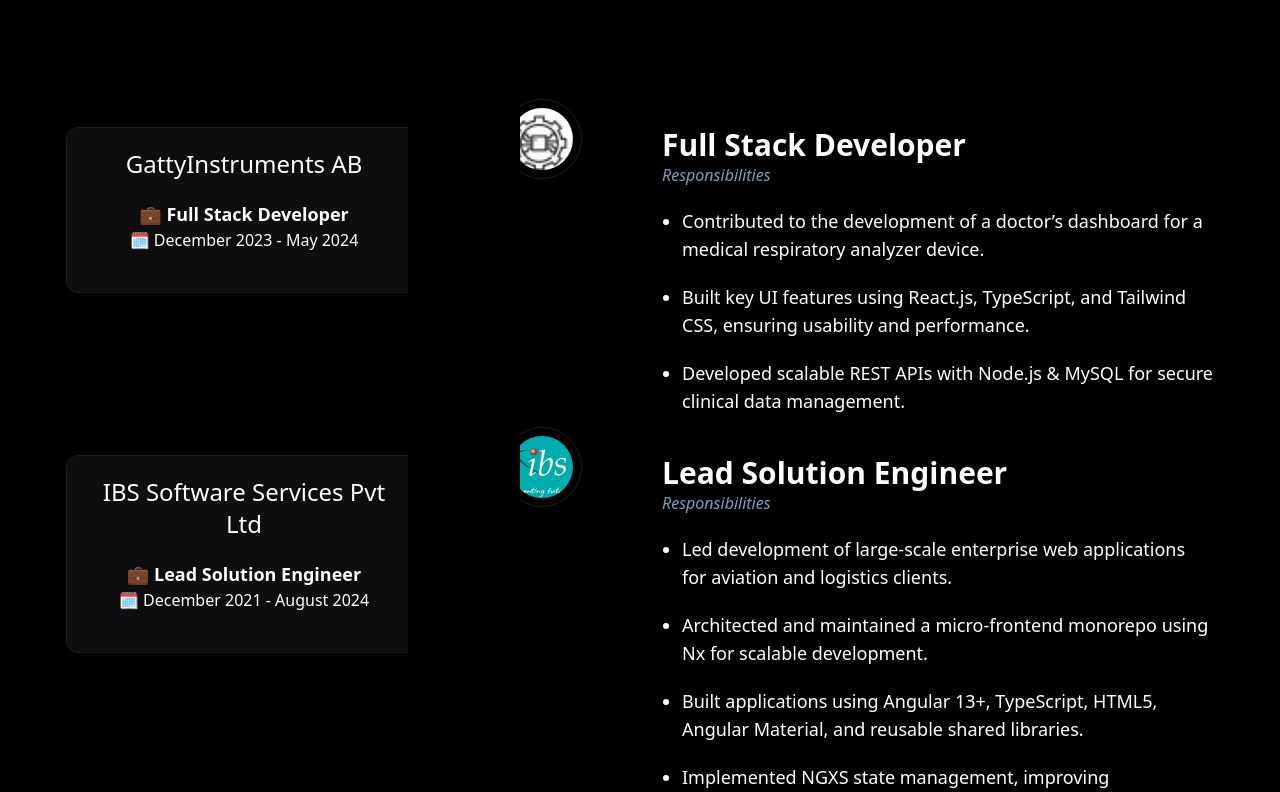
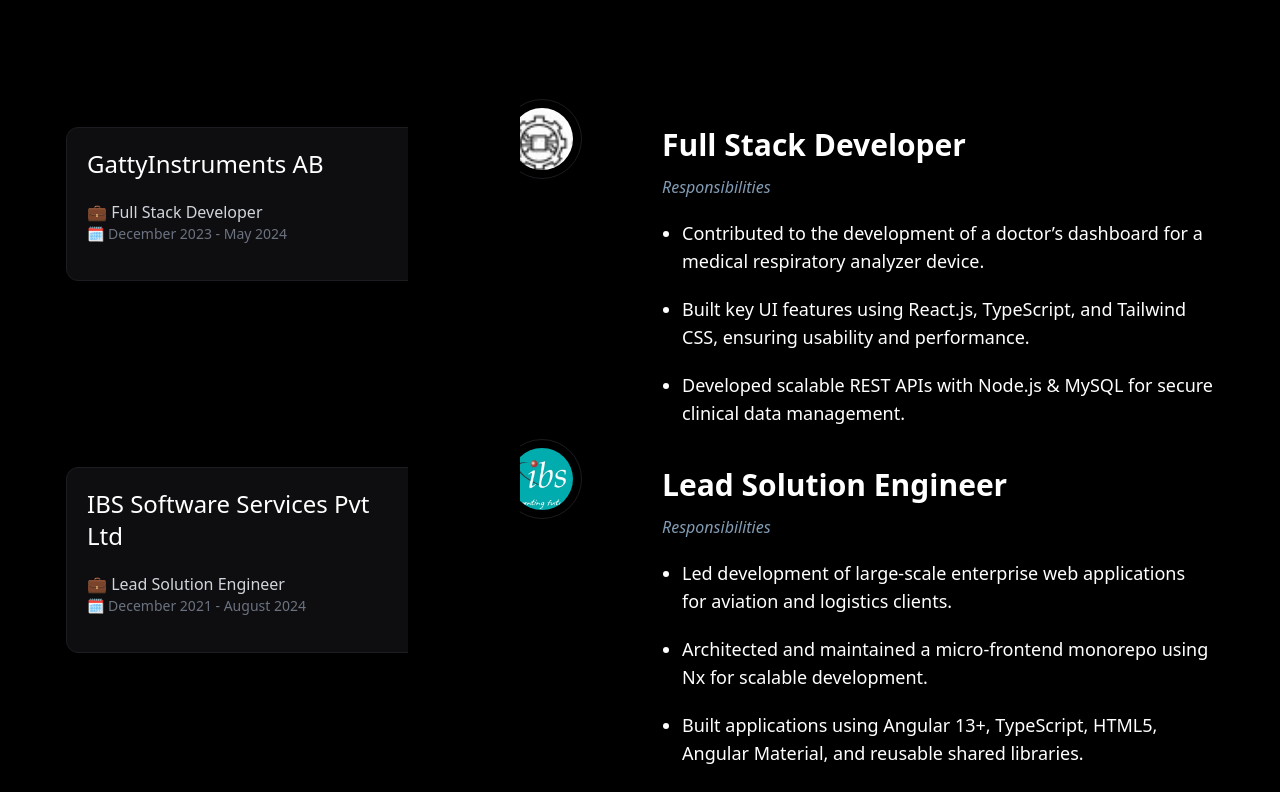
Before and after one commit to akhilapnair/portfolio, a React (Vite) app: page / in a window 1280 px wide. Shown: the part 1527-2319 px from the top of the page. Built offline with nearby package versions, Linux system fonts and the light colour scheme.

Commit message:
alignmentt fix in experience card

```diff
--- a/src/section/Experience.tsx
+++ b/src/section/Experience.tsx
@@ -65,11 +65,11 @@
           <div className="relative z-50 xl:space-y-10 ">
             {expCards.map((card: ExperienceCard, index: number) => (
               <div key={card.title} className="exp-card-wrapper">
-                <div className="xl:w-2/6 company">
+                <div className="xl:w-2/6 company text-left">
                   <GlowCard card={card}>
 
-                    <h6 className="font-semibold text-lg">💼&nbsp;{card.title}</h6>
-                    <p className="mb-5 text-white-50">🗓️&nbsp;{card.date}</p>
+                    <h6 className="font-medium text-base text-gray-300">💼&nbsp;{card.title}</h6>
+                    <p className="text-sm text-gray-500 mb-4 ">🗓️&nbsp;{card.date}</p>
                     {/* </p> */}
                   </GlowCard>
                 </div>
@@ -89,7 +89,7 @@
                       </div>
                       <div className="text-left">
                         <h3 className="font-semibold text-3xl">{card.title}</h3>
-                        <p className="text-[#839CB5] italic">
+                        <p className="text-[#839CB5] italic my-3">
                           Responsibilities
                         </p>
                         <ul className="list-disc ms-5 mt-5 flex flex-col gap-5 text-white-50">
```
